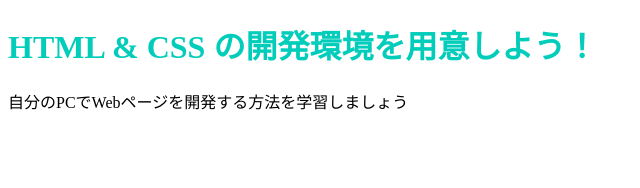
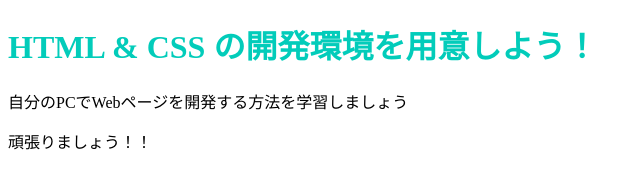
Before and after one commit to izutoon/izutoon.github.io, a plain HTML site: page index.html in a window 1280 px wide. Shown: the whole page, without its empty margins (0-640 px from the left). Drawn offline with Linux system fonts and the light colour scheme.

Commit message:
Update index.html

```diff
--- a/index.html
+++ b/index.html
@@ -8,5 +8,6 @@
   <body>
     <h1 class="title">HTML & CSS の開発環境を用意しよう！</h1>
     <p>自分のPCでWebページを開発する方法を学習しましょう</p>
+    <p>頑張りましょう！！</p>
   </body>
 </html>
```
